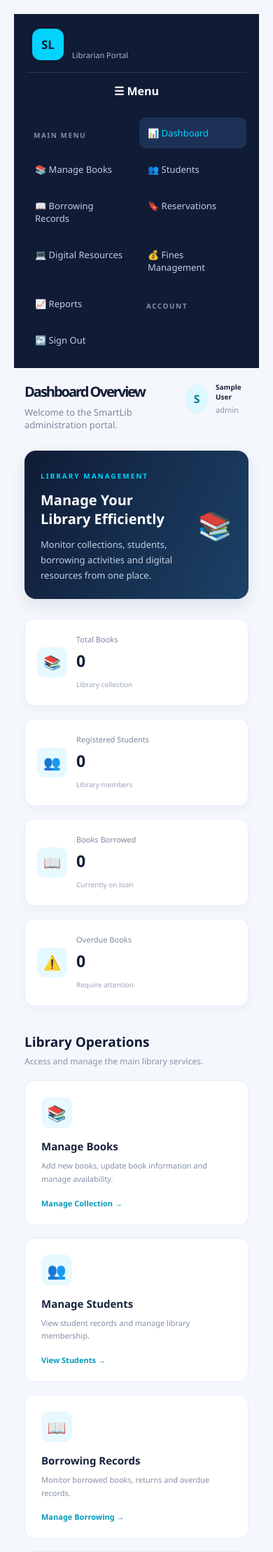
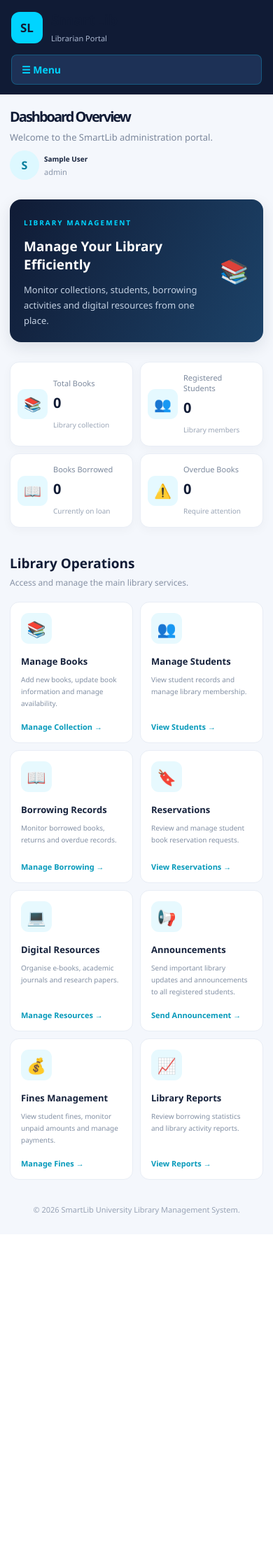
Before and after one commit to Ms25moss/SmartLib, a Flask app: page /librarian-dashboard in a window 390 px wide. Shown: the top 2218 px of the page at 70% size. After the commit the page ends 1736 px from the top, so only its background shows below. Run offline with Flask 3, Linux system fonts and the light colour scheme; the visitor is signed in with stand-in values (Sample User, id 1); data that the repository does not hold is empty.

Commit message:
Update style.css

```diff
--- a/static/css/style.css
+++ b/static/css/style.css
@@ -3594,3 +3594,146 @@ input:focus {
 .notification-bell:hover {
     transform: scale(1.1);
 }
+/* SMARTLIB MOBILE MENU AND LAYOUT FIX */
+
+body:has(.librarian-layout) {
+    display: block;
+    padding: 0;
+    margin: 0;
+    min-height: 100vh;
+    background: #F4F7FC;
+}
+
+.librarian-layout {
+    width: 100%;
+    min-height: 100vh;
+}
+
+.mobile-menu-toggle {
+    display: none;
+}
+
+@media (max-width: 700px) {
+    .librarian-layout {
+        display: flex;
+        flex-direction: column;
+        width: 100%;
+        overflow-x: hidden;
+    }
+
+    .librarian-sidebar {
+        width: 100%;
+        min-height: auto;
+        padding: 14px 16px;
+    }
+
+    .librarian-brand {
+        padding: 0;
+        border-bottom: none;
+    }
+
+    .mobile-menu-toggle {
+        display: block;
+        width: 100%;
+        margin-top: 14px;
+        padding: 11px 14px;
+        background: #1D3156;
+        color: #00D4FF;
+        border: 1px solid rgba(0,212,255,0.25);
+        border-radius: 8px;
+        text-align: left;
+        font-size: 14px;
+    }
+
+    .librarian-nav {
+        display: none;
+        margin-top: 12px;
+        grid-template-columns: 1fr;
+        gap: 5px;
+    }
+
+    .librarian-sidebar.menu-open .librarian-nav {
+        display: grid;
+    }
+
+    .librarian-nav a {
+        display: block;
+        width: 100%;
+        padding: 12px;
+    }
+
+    .sidebar-footer {
+        display: none;
+    }
+
+    .librarian-main {
+        width: 100%;
+        min-width: 0;
+        padding: 18px 14px;
+    }
+
+    .librarian-topbar {
+        align-items: center;
+        gap: 10px;
+        flex-wrap: wrap;
+    }
+
+    .librarian-topbar h1 {
+        font-size: 20px;
+    }
+
+    .librarian-profile {
+        gap: 7px;
+    }
+
+    .librarian-welcome {
+        padding: 20px;
+    }
+
+    .librarian-welcome h2 {
+        font-size: 19px;
+    }
+
+    .welcome-icon {
+        font-size: 34px;
+    }
+
+    .librarian-statistics {
+        grid-template-columns: repeat(2, minmax(0, 1fr));
+        gap: 10px;
+    }
+
+    .librarian-stat-card {
+        padding: 14px 10px;
+        gap: 8px;
+        min-width: 0;
+    }
+
+    .librarian-stat-card h2 {
+        font-size: 20px;
+    }
+
+    .management-grid {
+        grid-template-columns: repeat(2, minmax(0, 1fr));
+        gap: 10px;
+    }
+
+    .management-card {
+        min-width: 0;
+        padding: 15px;
+    }
+
+    .management-card h3 {
+        font-size: 13px;
+    }
+
+    .management-card p {
+        font-size: 10px;
+    }
+}
+
+@media (max-width: 380px) {
+    .management-grid {
+        grid-template-columns: 1fr;
+    }
+}
```
